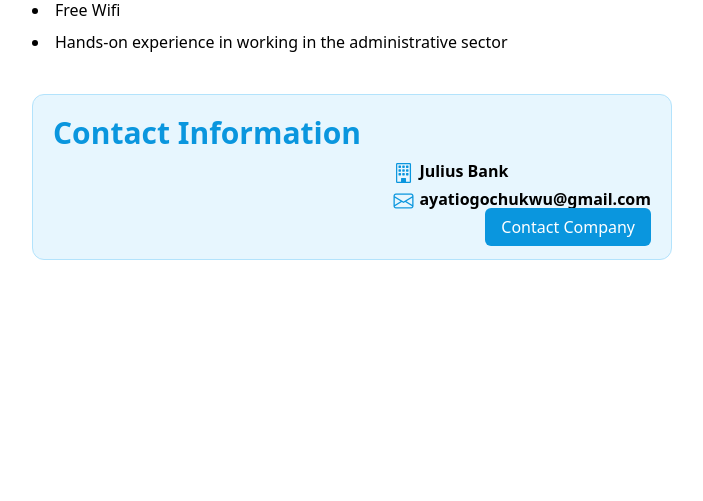
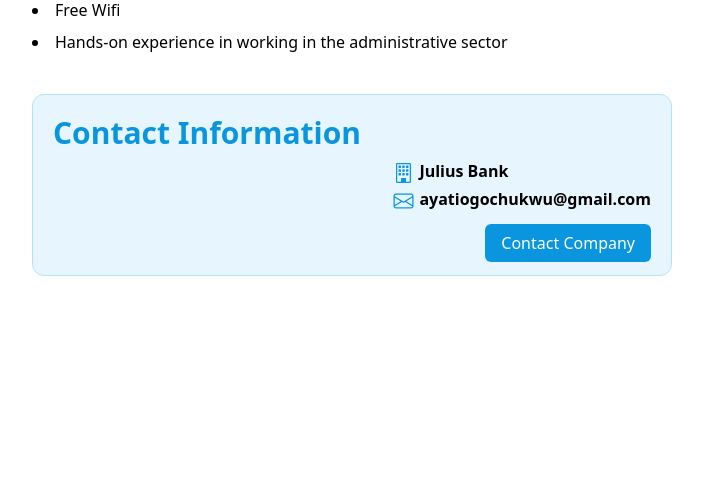
Before and after one commit to AyatiOgo/warri-jobs-deploy, a Django app: a page that uses jobs/templates/job-detail.html in a window 1280 px wide. Shown: the part 1185-1686 px from the top of the page, without its empty margins (288-991 px from the left). Run offline with Django 5.2, Linux system fonts and the light colour scheme; data comes from the database, SQL or seed files in the repository; some libraries are stand-ins or nearby versions.

Commit message:
responsive on mobile changes made

```diff
--- a/jobs/templates/job-detail.html
+++ b/jobs/templates/job-detail.html
@@ -60,13 +60,13 @@
              {% endif %}
              <div class="w-full flex flex-col gap-2 border-1 border-[#B3E3FC] bg-[#E7F6FE] p-5 rounded-xl ">
                 <h2 class="font-bold text-[#0A96DE] text-3xl">Contact Information</h2>
-                <div class="w-full flex flex-col  sm:flex sm:justify-between sm:items-end">
+                <div class="w-full flex flex-col  sm:flex sm:justify-between sm:items-end gap-4">
                   <div>
                      <div class="flex flex-row gap-1.5"> <i class="bi bi-building text-[#0A96DE] text-xl"></i> <p class="font-bold text-md"> {{ job.company_name }}</p> </div>
                      <div class="flex flex-row gap-1.5"> <i class="bi bi-envelope text-[#0A96DE] text-xl"></i> <p class="font-bold text-md"> {{ job.contact_info}} </p> </div>
                   </div>
                   <div>
-                     <a href="{{ job.job_link }}" class="bg-[#0A96DE] hover:bg-[#0884c2] py-2 px-4 text-white rounded-md w-full md:w-auto text-center">
+                     <a href="{{ job.job_link }}"  class="bg-[#0A96DE] w-full  hover:bg-[#0884c2] py-2 px-4  text-white rounded-md sm:w-full md:w-auto text-center">
                      Contact Company
                      </a>
                   </div>
```
